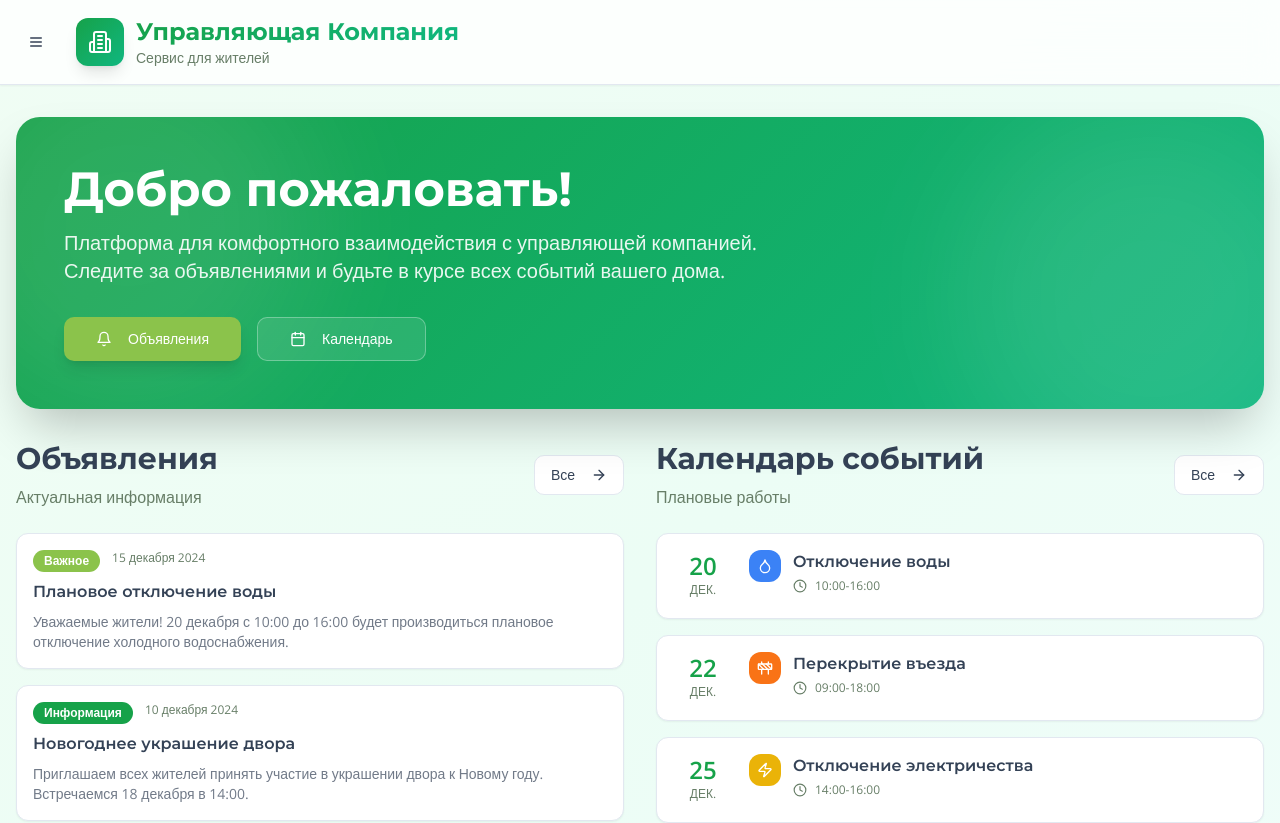
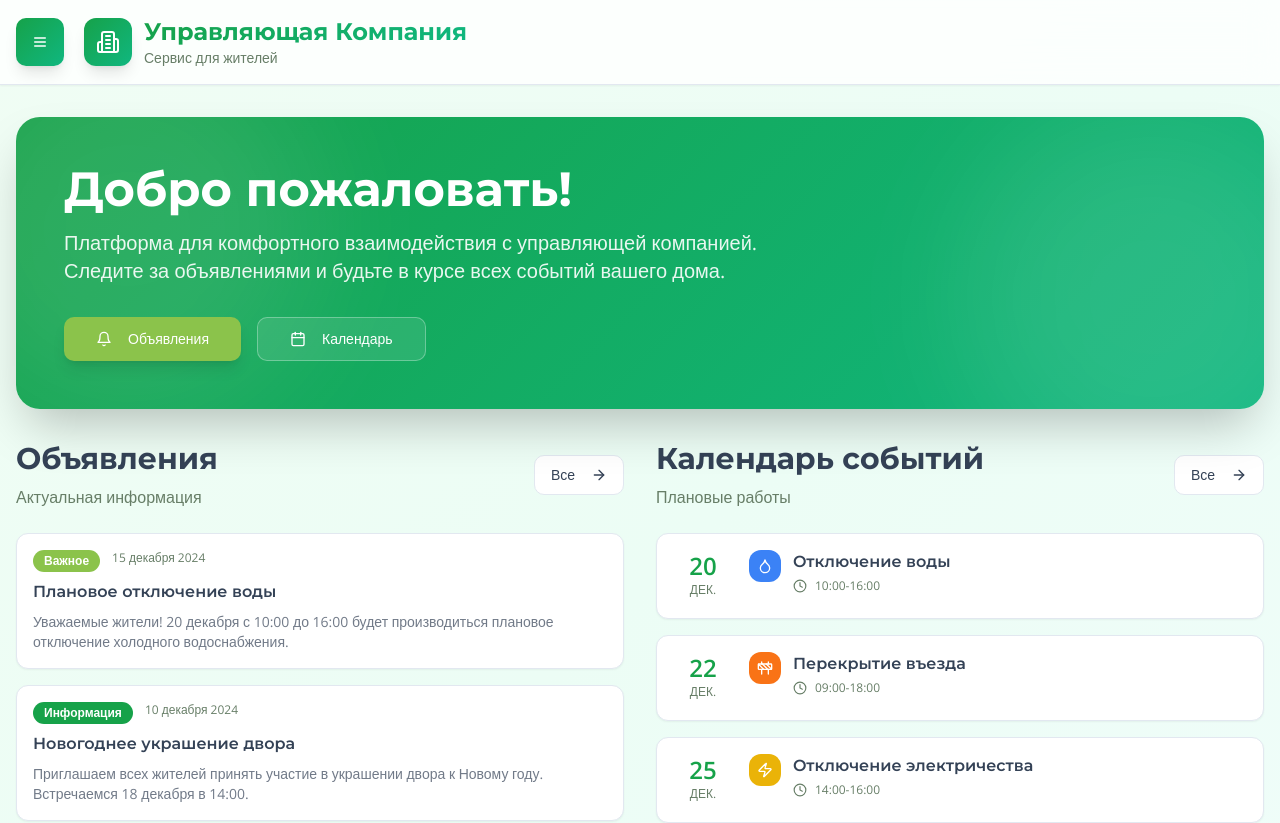
Before and after one commit to pr-poehali-dev/resident-interaction-platform, a React (Vite) app: page / in a window 1280 px wide. Shown: the top 823 px of the page. Built offline with nearby package versions, Linux system fonts and the light colour scheme.

Commit message:
Яркий значок бокового меню

```diff
--- a/src/pages/Index.tsx
+++ b/src/pages/Index.tsx
@@ -95,8 +95,12 @@ const Index = () => {
             <div className="flex items-center space-x-3">
               <Sheet open={sidebarOpen} onOpenChange={setSidebarOpen}>
                 <SheetTrigger asChild>
-                  <Button variant="ghost" size="icon" className="mr-2">
-                    <Icon name="Menu" size={24} />
+                  <Button
+                    variant="default"
+                    size="icon"
+                    className="mr-2 h-12 w-12 bg-gradient-primary shadow-lg hover:shadow-xl transition-all hover:scale-105"
+                  >
+                    <Icon name="Menu" size={26} className="text-white" />
                   </Button>
                 </SheetTrigger>
                 <SheetContent side="left" className="w-80 p-0">
```
